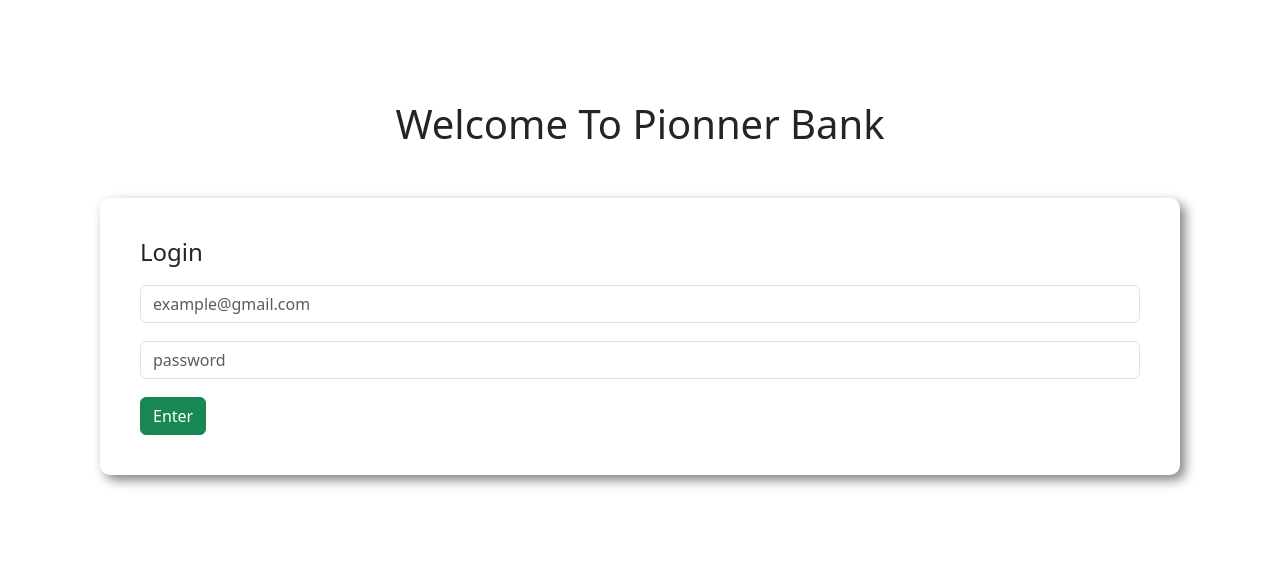
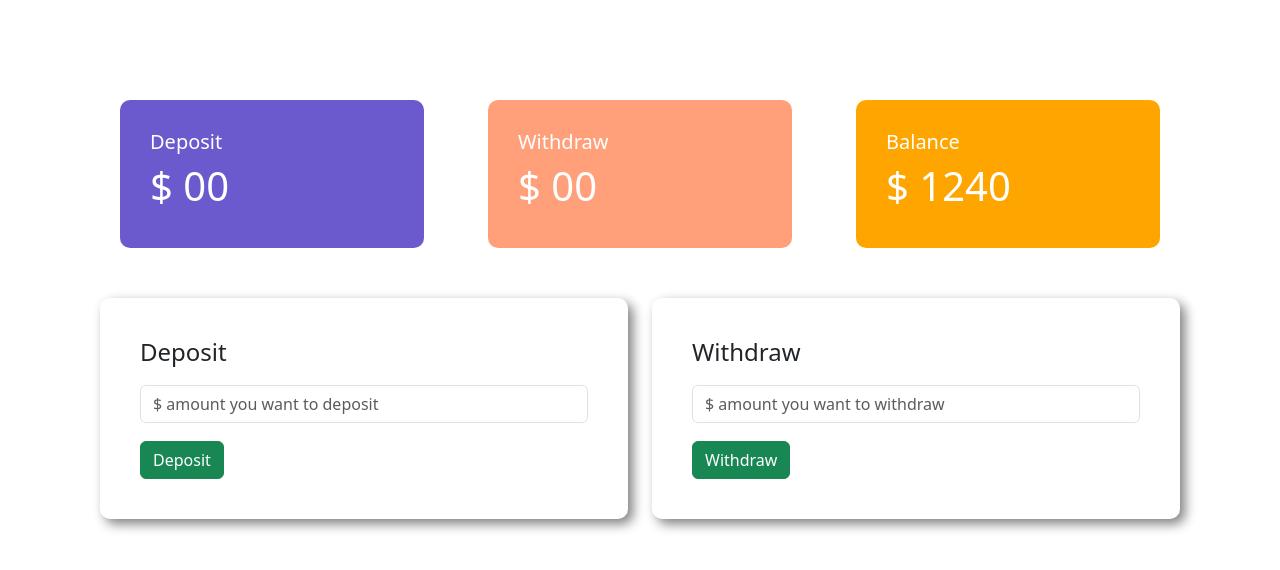
Before and after one commit to MohammadSiaum/pionner-bank, a plain HTML site: page index.html in a window 1280 px wide. Both pictures are taken after a click on the button "Enter". Drawn offline with nearby package versions, Linux system fonts and the light colour scheme.

Commit message:
added deposit,withdraw and balance

```diff
--- a/index.html
+++ b/index.html
@@ -16,10 +16,124 @@
             <h4>Login</h4>
             <input type="text" class="form-control" placeholder="example@gmail.com">
             <input type="password" class="form-control" name="" id="" placeholder="password">
-            <button class="btn btn-success">Enter</button>
+            <button id="loginBtn" class="btn btn-success">Enter</button>
         </div>
 
     </div>
 
+    <div id="transaction-area">
+        <div class="row">
+            <div class="col-md-4">
+                <div class="deposit status">
+                    <h5>Deposit</h5>
+                    <h2>$ <span id="currentDeposit">00</span></h2>
+                </div>
+
+            </div>
+            <div class="col-md-4">
+                <div class="withdraw status">
+                    <h5>Withdraw</h5>
+                    <h2>$ <span id="currentWithdraw">00</span></h2>
+                </div>
+            </div>
+            <div class="col-md-4">
+                <div class="balance status">
+                    <h5>Balance</h5>
+                    <h2>$ <span id="currentBalance">1240</span></h2>
+                </div>
+            </div>
+        </div>
+        <div class="row">
+            <div class="col-md-6">
+                <div class="submit-area">
+                    <h4>Deposit</h4>
+                    <input id="depositAmount" type="text" class="form-control" placeholder="$ amount you want to deposit">
+                    <button id="depositBtn" class="btn btn-success">Deposit</button>
+                </div>
+            </div>
+            <div class="col-md-6">
+                <div class="submit-area">
+                    <h4>Withdraw</h4>
+                    <input id="withdrawAmount" type="text" class="form-control" placeholder="$ amount you want to withdraw">
+                    <button id="withdrawBtn" class="btn btn-success">Withdraw</button>
+                </div>
+            </div>
+        </div>
+    </div>
+
 </body>
+<script>
+    // login button event handler
+    const loginBtn = document.getElementById("loginBtn");
+    loginBtn.addEventListener("click", function(){
+        const loginArea = document.getElementById("login-area");
+        loginArea.style.display = "none";
+        const transactionArea = document.getElementById("transaction-area");
+        transactionArea.style.display = "block";
+    })
+    // deposit button event handler
+    const depositBtn = document.getElementById("depositBtn");
+    depositBtn.addEventListener("click", function(){
+        //const depositAmount = document.getElementById("depositAmount").value;
+        const depositNumber = getInputNumber("depositAmount");
+        updateSpanText("currentDeposit", depositNumber);
+
+        // Balance
+        updateSpanText("currentBalance", depositNumber);
+        document.getElementById("depositAmount").value ="";
+
+        //const currentDeposit = document.getElementById("currentDeposit").innerText;
+        //const currentDepositNumber = parseFloat(currentDeposit);
+        //const totalDeposit = depositNumber + currentDepositNumber;
+        //document.getElementById("currentDeposit").innerText = totalDeposit;
+
+
+        //const currentBalance = document.getElementById("currentBalance").innerText;
+        //const currentBalanceNum = parseFloat(currentBalance);
+        //const totalBalance = depositNumber + currentBalanceNum;
+        //document.getElementById("currentBalance").innerText = totalBalance;
+
+    })
+
+    // withdraw button event handler
+    const withdrawBtn = document.getElementById("withdrawBtn");
+    withdrawBtn.addEventListener("click", function(){
+        //const withdrawAmount = document.getElementById("withdrawAmount").value;
+        const withdrawNumber = getInputNumber("withdrawAmount");
+
+        // withdraw
+        updateSpanText("currentWithdraw", withdrawNumber);
+        document.getElementById("withdrawAmount").value = "";
+
+        //const currentWithdraw = document.getElementById("currentWithdraw").innerText;
+        //const currentWithdrawNumber = parseFloat(currentWithdraw);
+        //const totalWithdraw = withdrawNumber + currentWithdrawNumber;
+        //document.getElementById("currentWithdraw").innerText = totalWithdraw;
+
+        // Balance - currentWithdraw
+        const currentBalance = document.getElementById("currentBalance").innerText;
+        const currentBalanceNum = parseFloat(currentBalance);
+        const totalBalance = currentBalanceNum - withdrawNumber;
+        document.getElementById("currentBalance").innerText = totalBalance;
+
+
+    })
+
+    function getInputNumber(id)
+    {
+        const amountText = document.getElementById(id).value;
+        const amountNumber = parseFloat(amountText);
+        return amountNumber;
+    }
+
+    function updateSpanText(id, balance)
+    {
+        const currentText = document.getElementById(id).innerText;
+        const currentNumber = parseFloat(currentText);
+        const totalBalance = balance + currentNumber;
+        document.getElementById(current).innerText = totalBalance;
+
+    }
+
+</script>
 </html>
--- a/style.css
+++ b/style.css
@@ -10,3 +10,24 @@ body {
     border-radius: 10px;
     box-shadow: 5px 5px 12px gray;
 }
+#transaction-area {
+    display: none;
+}
+.status {
+    margin: 0 20px;
+    color: white;
+    padding: 30px;
+    border-radius: 10px;
+}
+.status h2 {
+    font-size: 40px;
+}
+.deposit {
+    background-color: slateblue;
+}
+.withdraw {
+    background-color: lightsalmon;
+}
+.balance {
+    background-color: orange;
+}
```
